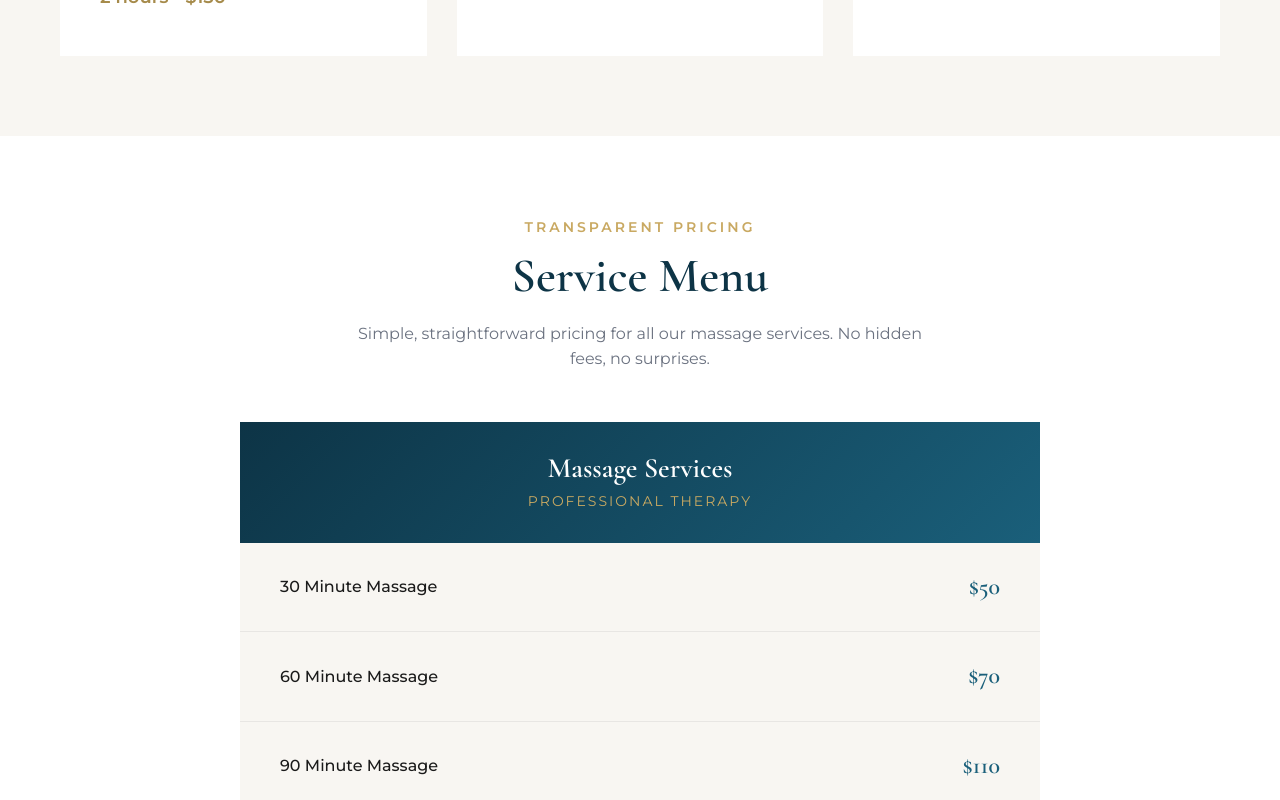
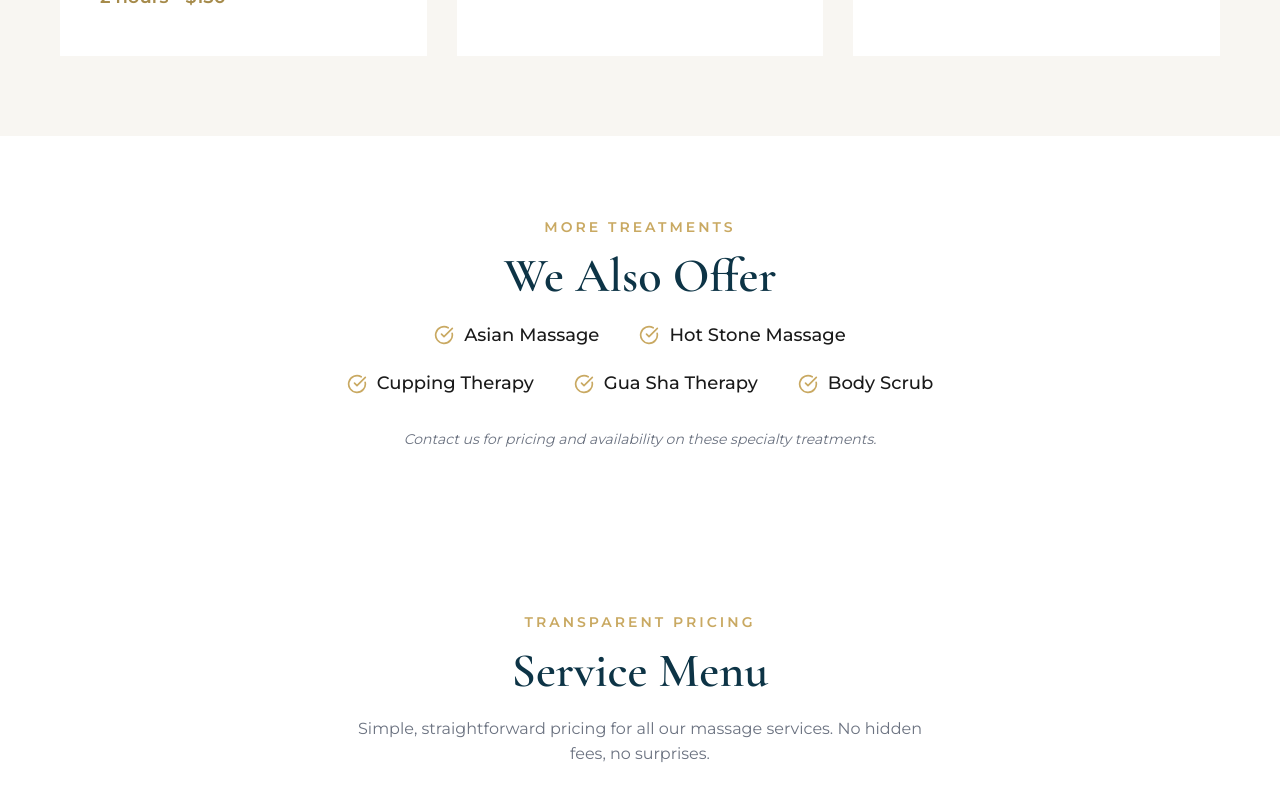
Before and after one commit to Matticusnicholas/Website1, a React (Vite) app: page / in a window 1280 px wide. Shown: the part 1540-2340 px from the top of the page. Built offline with nearby package versions, Linux system fonts and the light colour scheme.

Commit message:
feat: Add additional services section
Add new "We Also Offer" section with bullet points for:
- Asian Massage
- Hot Stone Massage
- Cupping Therapy
- Gua Sha Therapy
- Body Scrub

Also updated footer to include additional services.

```diff
--- a/src/App.jsx
+++ b/src/App.jsx
@@ -57,6 +57,15 @@ const SERVICES = [
     description: 'Share a relaxing experience with your partner in our serene couple\'s suite. Perfect for anniversaries, special occasions, or simply reconnecting together.',
     prices: ['$140 per couple']
   }
+];
+
+// Additional Services
+const ADDITIONAL_SERVICES = [
+  'Asian Massage',
+  'Hot Stone Massage',
+  'Cupping Therapy',
+  'Gua Sha Therapy',
+  'Body Scrub'
 ];
 
 // Pricing Data
@@ -194,6 +203,31 @@ function Services() {
               </div>
             </div>
           ))}
+        </div>
+      </div>
+    </section>
+  );
+}
+
+// Additional Services Section
+function AdditionalServices() {
+  return (
+    <section className="section additional-services">
+      <div className="container">
+        <p className="section-subtitle">More Treatments</p>
+        <h2 className="section-title">We Also Offer</h2>
+        <div className="additional-services-content">
+          <ul className="additional-services-list">
+            {ADDITIONAL_SERVICES.map((service, index) => (
+              <li key={index}>
+                <CheckCircle size={20} />
+                <span>{service}</span>
+              </li>
+            ))}
+          </ul>
+          <p className="additional-services-note">
+            Contact us for pricing and availability on these specialty treatments.
+          </p>
         </div>
       </div>
     </section>
@@ -449,6 +483,8 @@ function Footer() {
             <li><a href="#services">Relaxation Massage</a></li>
             <li><a href="#services">Deep Tissue</a></li>
             <li><a href="#services">Couple Massage</a></li>
+            <li><a href="#services">Asian Massage</a></li>
+            <li><a href="#services">Hot Stone</a></li>
           </ul>
         </div>
         <div className="footer-column">
@@ -476,6 +512,7 @@ function App() {
       <main>
         <Hero />
         <Services />
+        <AdditionalServices />
         <Pricing />
         <About />
         <Hours />
--- a/src/index.css
+++ b/src/index.css
@@ -400,6 +400,46 @@ img {
   font-size: 18px;
   font-weight: 600;
   color: var(--accent-dark);
+}
+
+/* Additional Services Section */
+.additional-services {
+  background-color: var(--white);
+}
+
+.additional-services-content {
+  max-width: 600px;
+  margin: 0 auto;
+  text-align: center;
+}
+
+.additional-services-list {
+  list-style: none;
+  display: flex;
+  flex-wrap: wrap;
+  justify-content: center;
+  gap: 20px 40px;
+  margin-bottom: 30px;
+}
+
+.additional-services-list li {
+  display: flex;
+  align-items: center;
+  gap: 10px;
+  font-size: 18px;
+  font-weight: 500;
+  color: var(--dark);
+}
+
+.additional-services-list li svg {
+  color: var(--accent);
+  flex-shrink: 0;
+}
+
+.additional-services-note {
+  color: var(--gray);
+  font-size: 14px;
+  font-style: italic;
 }
 
 /* Pricing Section */
```
